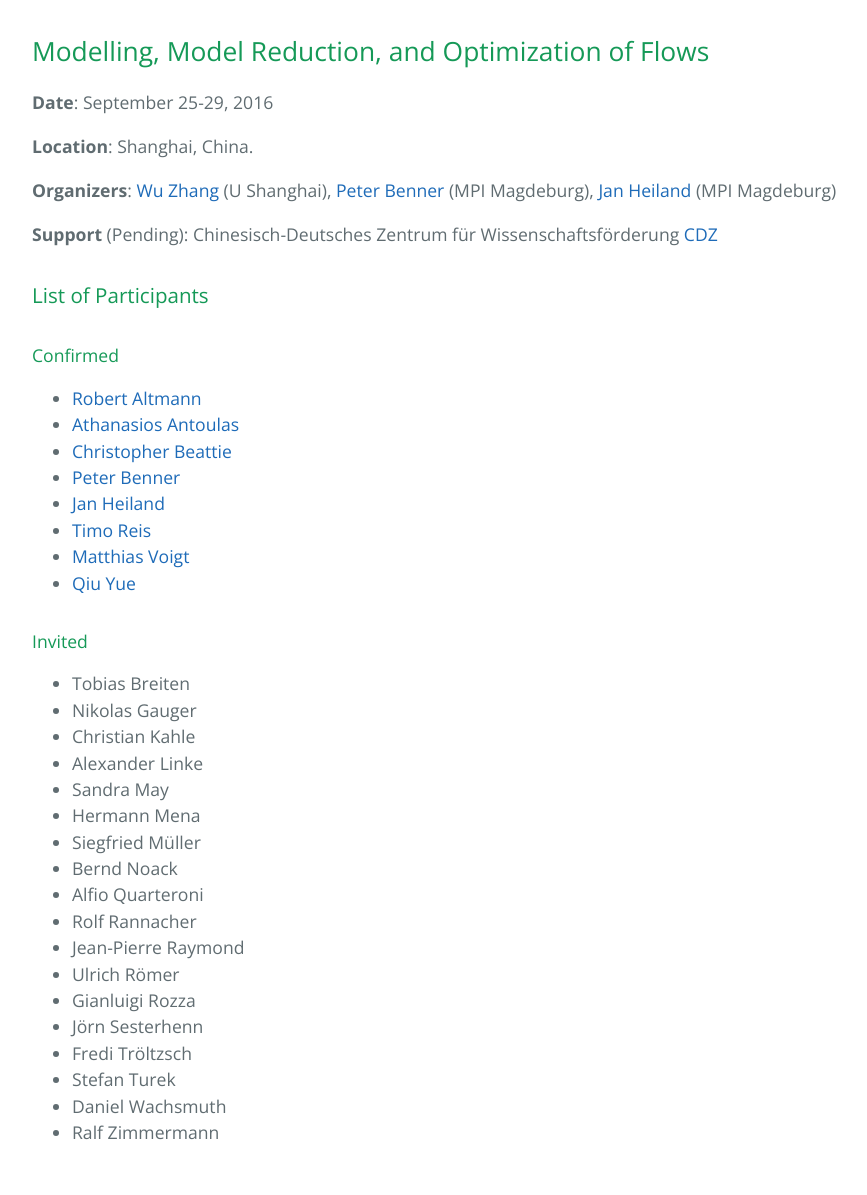
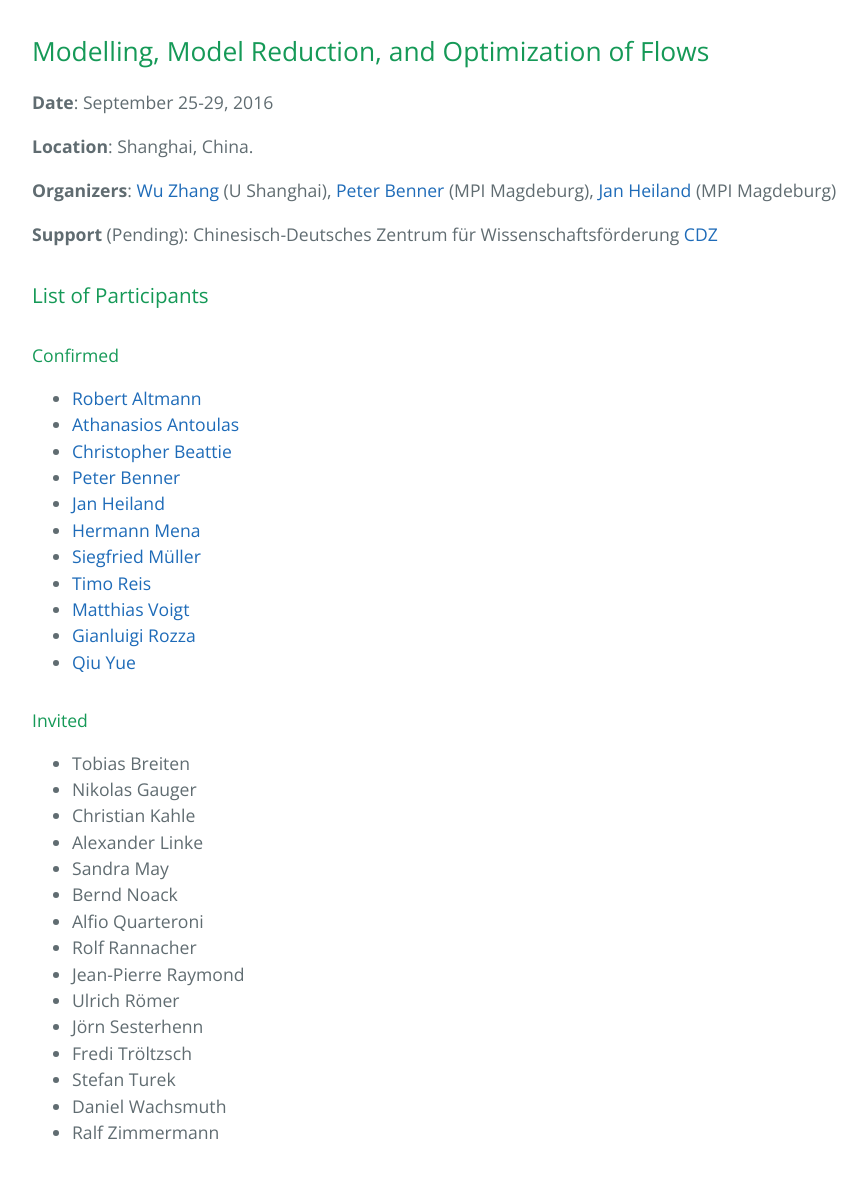
Before and after one commit to highlando/16-cdz-workshop, a Jekyll site: the page built from index.md, in a window 1280 px wide. Shown: the whole page, without its empty margins (192-1059 px from the left). Built offline with Jekyll 4.4.1, drawn with Linux system fonts in a browser that asks for light colours; some of the changed lines change nothing that is shown.

Commit message:
upd participants

```diff
--- a/index.md
+++ b/index.md
@@ -21,8 +21,11 @@ Modelling, Model Reduction, and Optimization of Flows
  * [Christopher Beattie](https://www.math.vt.edu/people/beattie/research/Research_Interests.html)
  * [Peter Benner](http://www.mpi-magdeburg.mpg.de/mitarbeiter/26532/15020)
  * [Jan Heiland](http://www.mpi-magdeburg.mpg.de/mitarbeiter/29457/834708)
+ * [Hermann Mena](http://homepage.uibk.ac.at/~c7021020/)
+ * [Siegfried M&uuml;ller](https://www.igpm.rwth-aachen.de/personen/mueller)
  * [Timo Reis](http://www.math.uni-hamburg.de/home/reis/index.html.en)
  * [Matthias Voigt](http://www.math.tu-berlin.de/fachgebiete_ag_modnumdiff/fg_numerische_mathematik/v_menue/mitarbeiter/matthias_voigt/home/)
+ * [Gianluigi Rozza](http://www.math.sissa.it/users/gianluigi-rozza)
  * [Qiu Yue](http://www.mpi-magdeburg.mpg.de/employees/47281/823076)
 
 #### Invited
@@ -31,14 +34,11 @@ Modelling, Model Reduction, and Optimization of Flows
  * Christian Kahle
  * Alexander Linke
  * Sandra May
- * Hermann Mena
- * Siegfried M&uuml;ller
  * Bernd Noack
  * Alfio Quarteroni
  * Rolf Rannacher
  * Jean-Pierre Raymond
  * Ulrich R&ouml;mer
- * Gianluigi Rozza
  * J&ouml;rn Sesterhenn
  * Fredi Tr&ouml;ltzsch
  * Stefan Turek
```
